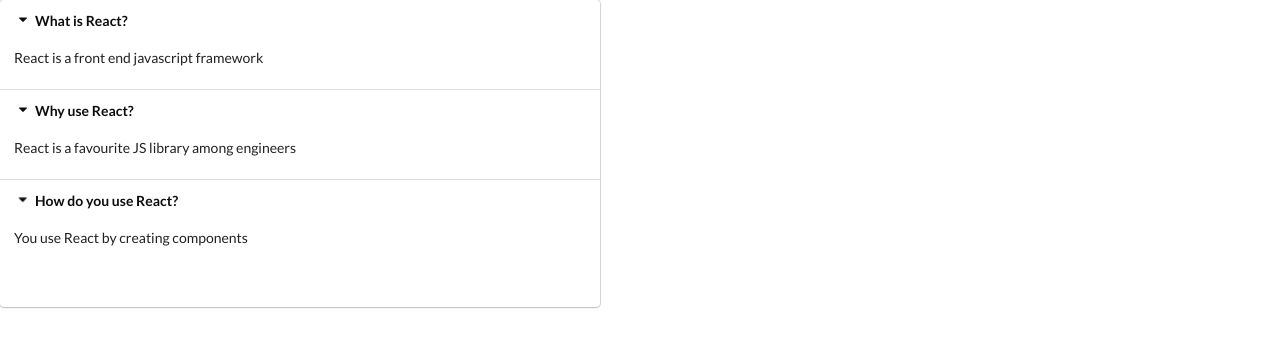
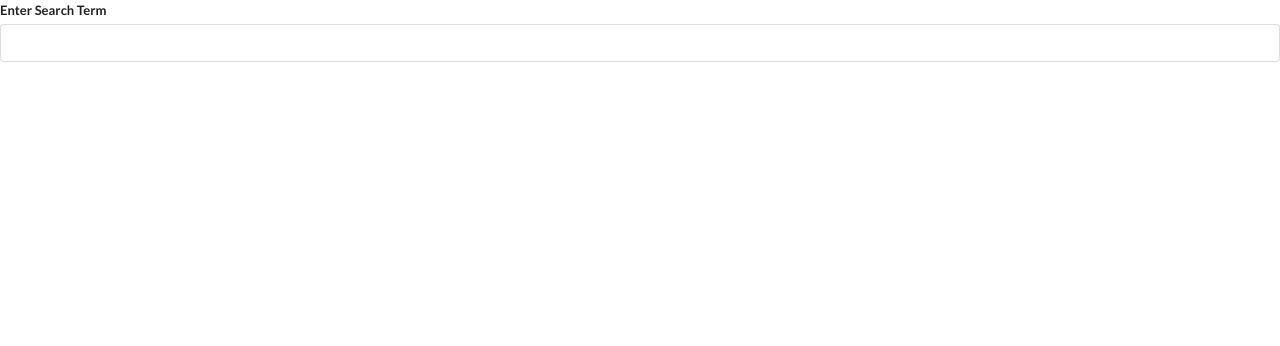
Before and after one commit to Piotrek1994/REACT-widgets, a React (Create React App) app: page / in a window 1280 px wide. Shown: the top 346 px of the page. Built offline with nearby package versions, Linux system fonts and the light colour scheme.

Commit message:
Search component

```diff
--- a/src/App.js
+++ b/src/App.js
@@ -1,5 +1,6 @@
 import React from "react";
 import Accordion from "./components/Accordion";
+import Search from "./components/Search";
 
 const items = [
     {
@@ -19,6 +20,6 @@
 
 export default () => {
     return <div>
-        <Accordion items={items}/>
+        <Search/>
     </div>
 }
--- a/src/components/Accordion.js
+++ b/src/components/Accordion.js
@@ -8,13 +8,16 @@
 	}
 
 	const renderedItems = items.map((item, index) => {
+		const active = index === activeIndex ? 'active' : '';
+
+
 		return (
 			<React.Fragment key={item.title}>
-				<div className='title active' onClick={() => onTitleClick(index)}>
+				<div className={`title + ${active}`} onClick={() => onTitleClick(index)}>
 					<i className='dropdown icon'></i>
 					{item.title}
 				</div>
-				<div className='content active'>
+				<div className={`content + ${active}`}>
 					<p>{item.content}</p>
 				</div>
 			</React.Fragment>
--- /dev/null
+++ b/src/components/Search.js
@@ -0,0 +1,21 @@
+import React, { useState } from 'react'
+
+const Search = () => {
+    const [term, setTerm] = useState('')
+
+	return (
+		<div>
+			<div className='ui form'>
+				<div className='field'>
+					<label>Enter Search Term</label>
+					<input
+                    value={term}
+                    onChange={e => setTerm(e.target.value)}
+                    className='input' />
+				</div>
+			</div>
+		</div>
+	)
+}
+
+export default Search
```
